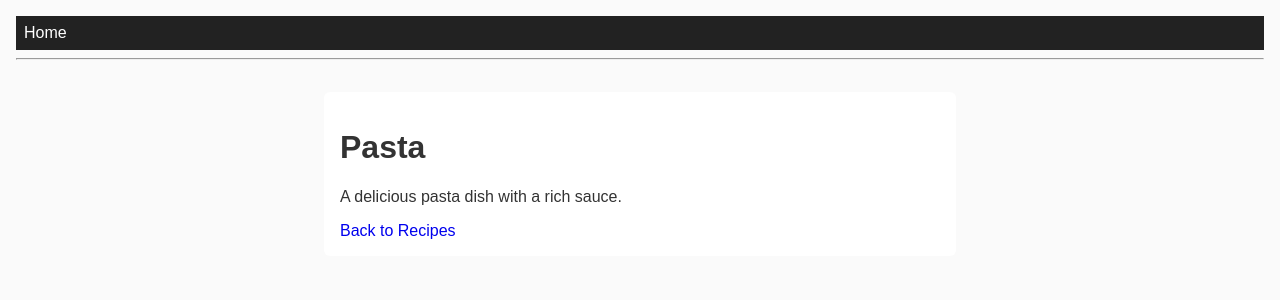
After one commit to furby73/cooking-recipes, a Flask app: page /recipe/pasta in a window 1280 px wide. The commit adds this page. Shown: the top 300 px of the page. Run offline with Flask 3, Linux system fonts and the light colour scheme; data comes from the database, SQL or seed files in the repository.

Commit message:
add:  recipe detail view

```diff
--- a/app/routes.py
+++ b/app/routes.py
@@ -87,3 +87,8 @@ def admin_logout():
     logout_user()
     flash('Logged out.', 'info')
     return redirect(url_for('admin_login'))
+
+@app.route('/recipe/<string:shortname>')
+def recipe_detail(shortname):
+    recipe = Recipe.query.filter_by(shortname=shortname).first_or_404()
+    return render_template('recipe_detail.html', recipe=recipe)
--- a/app/static/style.css
+++ b/app/static/style.css
@@ -1,3 +1,4 @@
+/* Base styles */
 body {
     margin: 0;
     font-family: sans-serif;
@@ -6,6 +7,7 @@ body {
     padding: 1rem;
 }
 
+/* Navigation */
 nav {
     background: #222;
     padding: 0.5rem;
@@ -43,3 +45,11 @@ input[type="submit"]:hover,
 .btn:hover {
     opacity: 0.9;
 }
+
+a {
+    text-decoration: none;
+}
+
+a:hover {
+    text-decoration: none;
+}
--- /dev/null
+++ b/app/templates/recipe_detail.html
@@ -0,0 +1,8 @@
+{% extends "base.html" %}
+{% block content %}
+<div class="recipes-container">
+    <h1>{{ recipe.title }}</h1>
+    <p>{{ recipe.description }}</p>
+    <a href="{{ url_for('index') }}">Back to Recipes</a>
+</div>
+{% endblock %}
```
Also changed, not shown: app/templates/index.html (+6 -4 lines).
